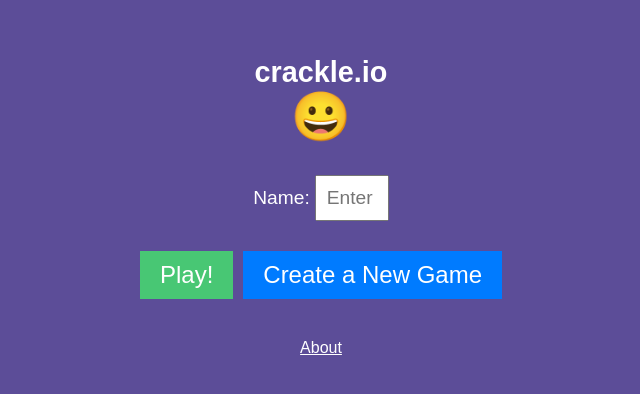
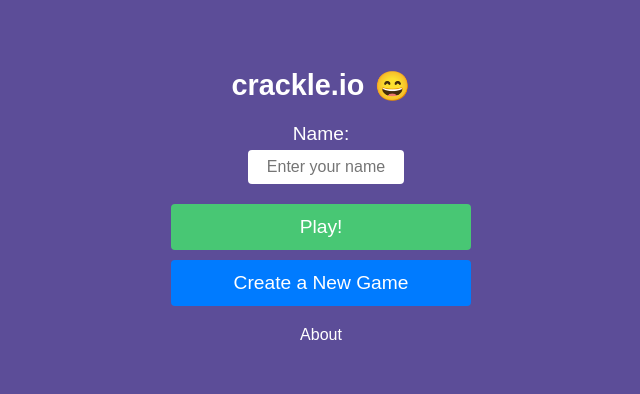
Before and after one commit to nelonmelons/krackle, a React (Create React App) app in the folder frontend/: page / in a window 1280 px wide. Shown: the part 194-588 px from the top of the page, without its empty margins (319-959 px from the left). Built offline with nearby package versions, Linux system fonts and the light colour scheme.

Commit message:
More GUI Updates

```diff
--- a/frontend/src/Admin.css
+++ b/frontend/src/Admin.css
@@ -1,41 +1,104 @@
+/* Admin.css */
+
 .admin-container {
     display: flex;
     flex-direction: column;
     align-items: center;
     justify-content: center;
     height: 100vh;
-    background-color: #5c4d98; /* Match your theme */
+    background-color: #5c4d98;
     color: white;
     font-family: 'Arial', sans-serif;
 }
 
-.settings {
-    display: flex;
-    flex-direction: column;
+h1 {
     margin-bottom: 20px;
 }
 
-label {
-    margin: 10px 0;
+.admin-content {
+    display: flex;
+    width: 80%;
+    justify-content: space-between;
 }
 
-input {
-    padding: 10px;
-    font-size: 1.2rem;
-    margin-left: 5px;
-    width: 50px; /* Adjust width as needed */
+/* Player List with Boxes and Emojis */
+.player-list {
+    width: 30%;
+    display: flex;
+    flex-direction: column;
+    align-items: center;
 }
 
-.start-game-button, .invite-button {
-    padding: 10px 20px;
-    font-size: 1.5rem;
-    margin: 10px;
-    cursor: pointer;
-    background-color: #48c774; /* Green for start button */
-    border: none;
+.player-list h2 {
+    margin-bottom: 10px;
+}
+
+.player-icons {
+    display: flex;
+    flex-direction: column;
+    gap: 8px;
+    width: 100%;
+}
+
+.player-box {
+    display: flex;
+    align-items: center;
+    justify-content: flex-start;
+    background-color: #6b5fb5;
+    border-radius: 8px;
+    padding: 6px;
+    width: 100%;
+    box-sizing: border-box;
+}
+
+.player-emoji {
+    font-size: 1.2rem;
+    margin-right: 6px;
+}
+
+.player-name {
+    font-size: 1rem;
     color: white;
 }
 
+/* Settings and Controls */
+.settings {
+    width: 60%;
+    display: flex;
+    flex-direction: column;
+    gap: 15px;
+}
+
+label {
+    display: flex;
+    justify-content: space-between;
+    width: 100%;
+    color: white;
+}
+
+input[type="number"], input[type="text"] {
+    padding: 8px;
+    font-size: 1rem;
+    width: 60%;
+    margin-left: 10px;
+}
+
+button {
+    padding: 10px 20px;
+    font-size: 1rem;
+    cursor: pointer;
+    color: white;
+    border: none;
+}
+
+.start-game-button {
+    background-color: #48c774;
+}
+
 .invite-button {
-    background-color: #007bff; /* Blue for invite button */
+    background-color: #007bff;
 }
+
+.home-button {
+    background-color: #ff5c5c;
+}
--- a/frontend/src/Admin.js
+++ b/frontend/src/Admin.js
@@ -1,6 +1,8 @@
 import React, { useState } from 'react';
 import { useNavigate } from 'react-router-dom';
 import './Admin.css';
+
+const emojis = ['😀', '😆', '😅', '😂', '🤣', '😊', '😍', '😎', '🤩', '🥳', '😜', '🤪']; // Emojis for each player
 
 const Admin = () => {
     const [timer, setTimer] = useState(10); // Default timer value
@@ -25,6 +27,21 @@ const Admin = () => {
     return (
         <div className="admin-container">
             <h1>Game Settings</h1>
+            <div className="admin-content">
+                {/* Player List on the Left */}
+                <div className="player-list">
+                    <h2>Players</h2>
+                    <div className="player-icons">
+                        {players.map((player, index) => (
+                            <div key={index} className="player-box">
+                                <span className="player-emoji">{emojis[index % emojis.length]}</span>
+                                <span className="player-name">{player}</span>
+                            </div>
+                        ))}
+                    </div>
+                </div>
+
+                {/* Settings and Controls on the Right */}
                 <div className="settings">
                     <label>
                         Timer:
@@ -45,7 +62,7 @@ const Admin = () => {
                         />
                     </label>
                     <label>
-                    Players:
+                        Add Players:
                         <input
                             type="text"
                             placeholder="Separate player names with commas"
@@ -53,7 +70,6 @@ const Admin = () => {
                             onChange={(e) => setPlayers(e.target.value.split(', '))}
                         />
                     </label>
-            </div>
                     <button className="start-game-button" onClick={handleStartGame}>
                         Start Game
                     </button>
@@ -64,6 +80,8 @@ const Admin = () => {
                         Go Back to Home
                     </button>
                 </div>
+            </div>
+        </div>
     );
 };
 
--- a/frontend/src/Game.css
+++ b/frontend/src/Game.css
@@ -47,6 +47,10 @@
     display: flex;
     flex-direction: column;
     align-items: center;
+}
+
+.player-list h2 {
+    margin-bottom: 10px;
 }
 
 .player-icons {
@@ -109,12 +113,17 @@
     border-radius: inherit;
 }
 
+/* Centering and styling for death log */
 .death-log {
     width: 20%;
     display: flex;
     flex-direction: column;
-    align-items: center;
-    text-align: center;
+    align-items: center; /* Center content */
+    text-align: center; /* Center text within */
+}
+
+.death-log h2 {
+    margin-bottom: 10px;
 }
 
 .death-log ul {
@@ -132,7 +141,7 @@
 
 .points {
     font-size: 1.1rem;
-    color: #ff6b6b; /* Distinct color for points */
+    color: #ff6b6b; /* Unique color for points */
     font-weight: bold;
     margin-top: 5px;
 }
--- a/frontend/src/Game.js
+++ b/frontend/src/Game.js
@@ -67,7 +67,6 @@ const Game = () => {
                             <li key={index}>{log}</li>
                         ))}
                     </ul>
-                    {/* Test message below death log */}
                     <div className="test-message">
                         <p>Player one died</p>
                         <p className="points">+ 900 points</p>
--- a/frontend/src/Home.css
+++ b/frontend/src/Home.css
@@ -1,71 +1,95 @@
+/* Home.css */
+
 .home-container {
     display: flex;
     flex-direction: column;
     align-items: center;
     justify-content: center;
     height: 100vh;
-    background-color: #5c4d98; /* Background color */
+    background-color: #5c4d98;
     color: white;
     font-family: 'Arial', sans-serif;
 }
 
 .game-title {
-    font-size: 3rem;
-    margin-bottom: 20px;
+    font-size: 100rem; /* Significantly larger font size for title */
+    margin-bottom: 30px;
+    color: white;
+    text-align: center;
+    display: flex;
+    align-items: center;
+    justify-content: center;
 }
 
-.avatar-selection {
-    display: flex;
-    justify-content: center;
-    margin-bottom: 20px;
+.emoji {
+    font-size: 7rem; /* Significantly larger font size for emoji */
+    margin-left: 20px;
 }
 
-.avatar {
-    font-size: 3rem;
-    margin: 0 10px;
+.name-entry {
+    display: flex;
+    flex-direction: column;
+    align-items: center;
+    margin-top: 20px;
 }
 
 .name-label {
     font-size: 1.2rem;
-    margin-bottom: 10px;
+    display: flex;
+    flex-direction: column;
+    align-items: center;
 }
 
 .name-input {
     padding: 10px;
     font-size: 1.2rem;
-    margin-left: 5px;
+    margin-top: 5px;
+    width: 100%;
+    max-width: 300px;
+    border: none;
+    border-radius: 4px;
+    text-align: center;
 }
 
 .button-container {
-    display: flex; /* Use flexbox to align buttons horizontally */
-    gap: 10px; /* Space between the buttons */
-    margin: 20px 0;
+    display: flex;
+    flex-direction: column;
+    gap: 10px;
+    margin-top: 20px;
+    width: 100%;
+    max-width: 300px;
+}
+
+.play-button,
+.create-game-button {
+    padding: 12px;
+    font-size: 1.2rem;
+    cursor: pointer;
+    color: white;
+    border: none;
+    border-radius: 4px;
+    text-align: center;
 }
 
 .play-button {
-    padding: 10px 20px;
-    font-size: 1.5rem;
-    cursor: pointer;
-    background-color: #48c774; /* Green */
-    border: none;
-    color: white;
+    background-color: #48c774;
 }
 
 .create-game-button {
-    padding: 10px 20px;
-    font-size: 1.5rem;
-    cursor: pointer;
-    background-color: #007bff; /* Blue */
-    border: none;
-    color: white;
+    background-color: #007bff;
 }
 
 .about-link {
     margin-top: 20px;
+    font-size: 1rem;
+    text-align: center;
 }
 
 .about-link a {
     color: white;
+    text-decoration: none;
+}
+
+.about-link a:hover {
     text-decoration: underline;
-    font-size: 1rem;
 }
--- a/frontend/src/Home.js
+++ b/frontend/src/Home.js
@@ -1,10 +1,10 @@
-import React from 'react';
-import { useNavigate } from 'react-router-dom'; // Import useNavigate
-import './Home.css'; // Ensure to import your styles
+import React, { useState } from 'react';
+import { useNavigate } from 'react-router-dom';
+import './Home.css';
 
 const Home = ({ startGame }) => {
-    const [playerName, setPlayerName] = React.useState('');
-    const navigate = useNavigate(); // Initialize useNavigate
+    const [playerName, setPlayerName] = useState('');
+    const navigate = useNavigate();
 
     const handleStart = () => {
         if (playerName) {
@@ -13,16 +13,13 @@ const Home = ({ startGame }) => {
     };
 
     const handleCreateGame = () => {
-        // Redirect to the /admin page
         navigate('/admin');
     };
 
     return (
         <div className="home-container">
-            <h1 className="game-title">crackle.io</h1>
-            <div className="avatar-selection">
-                <span className="avatar">&#128512;</span>
-            </div>
+            <h1 className="game-title">crackle.io <span className="emoji">😄</span></h1>
+            <div className="name-entry">
                 <label className="name-label">
                     Name:
                     <input
@@ -33,6 +30,7 @@ const Home = ({ startGame }) => {
                         onChange={(e) => setPlayerName(e.target.value)}
                     />
                 </label>
+            </div>
             <div className="button-container">
                 <button className="play-button" onClick={handleStart}>
                     Play!
```
Lines whose indentation alone changed are shown as unchanged.
